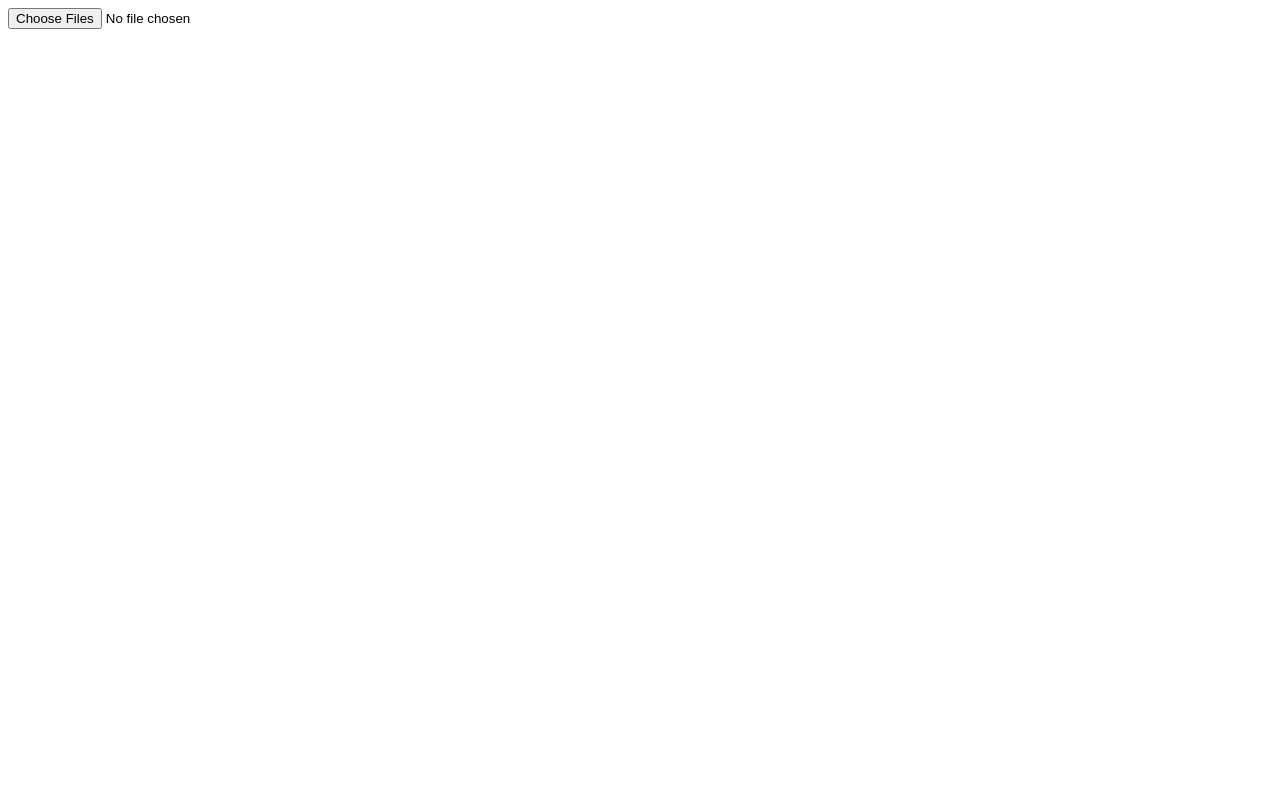
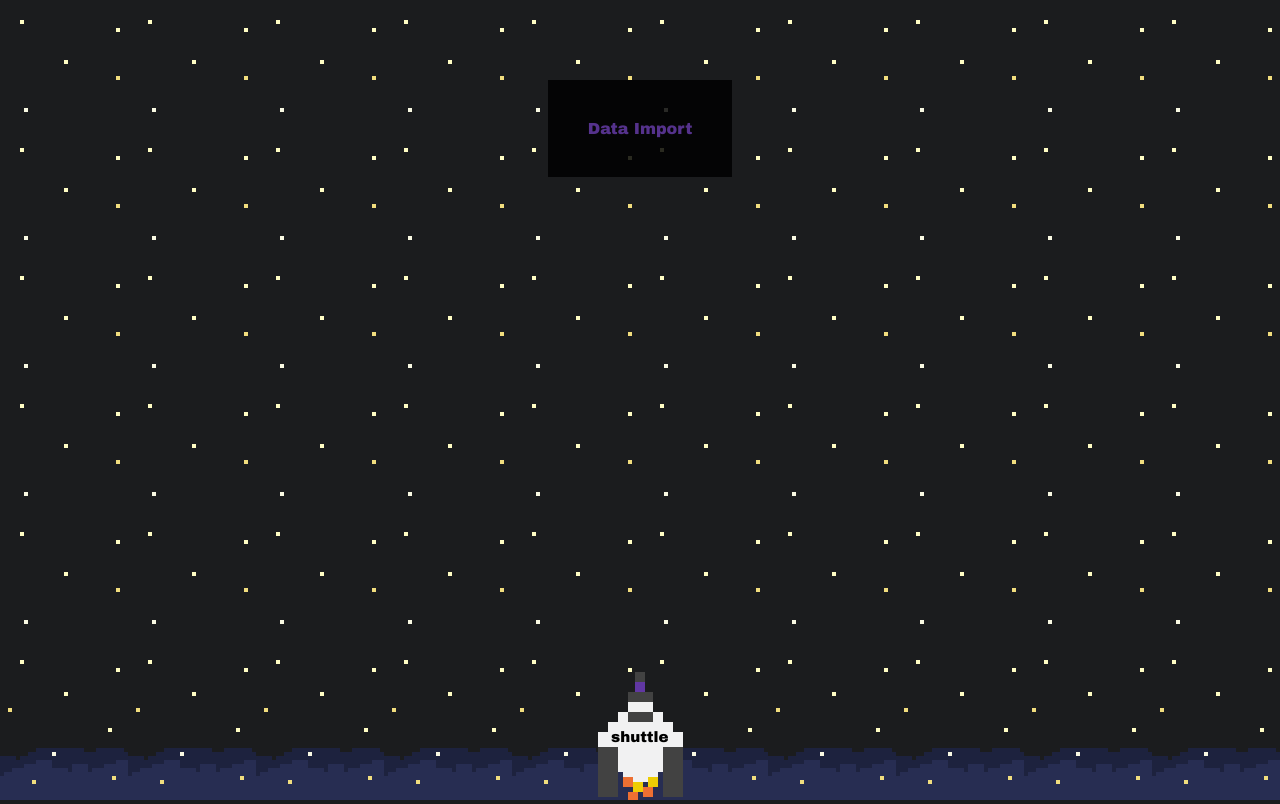
Before and after one commit to mykytapavlov/shuttle, a plain HTML site: page data-import-services/static/index.html in a window 1280 px wide. Drawn offline with Linux system fonts and the light colour scheme.

Commit message:
#5: Creates CSS for the client (#9)

```diff
--- a/data-import-services/static/index.html
+++ b/data-import-services/static/index.html
@@ -2,10 +2,45 @@
 <html>
     <title>Shuttle</title>
     <head>
-        <link rel="stylesheet" href="styles/styles.css"/>
+        <link rel="stylesheet" href="./styles/styles.css"/>
         <script async src="./javascript/index.js"></script>
     </head>
     <body>
-        <input type="file" id="file-selector" accept=".csv" multiple>
+        <div class="wrapper">
+            <div class="container">
+                <div id="content">
+                    <label for="file-selector" id="file-selector-label">
+                        Data Import
+                    </label>
+                    <input type="file" id="file-selector" accept=".csv" multiple>
+                </div>
+            </div>
+        </div>
+        <div class="footer">
+            <svg width="120" height="128">
+                <rect x="55" y="0" width="10" height="10" style="fill:#424242;stroke:6137A3;stroke-width:0.3;"/>
+                <rect x="55" y="10" width="10" height="10" style="fill:#6137A3;stroke:6137A3;stroke-width:0.3;"/>
+                <rect x="48" y="20" width="25" height="10" style="fill:#424242;stroke:6137A3;stroke-width:0.3;"/>
+                <rect x="48" y="30" width="25" height="10" style="fill:#F1F1F2;stroke:F1F1F2;stroke-width:0.3;"/>
+                <rect x="38" y="40" width="45" height="10" style="fill:#F1F1F2;stroke:F1F1F2;stroke-width:0.3;"/>
+                <rect x="48" y="40" width="25" height="10" style="fill:#424242;stroke:6137A3;stroke-width:0.3;"/>
+                <rect x="28" y="50" width="65" height="10" style="fill:#F1F1F2;stroke:F1F1F2;stroke-width:0.3;"/>
+                <rect x="18" y="60" width="85" height="10" style="fill:#F1F1F2;stroke:F1F1F2;stroke-width:0.3;"/>
+                <g>
+                    <rect x="18" y="70" width="85" height="10" style="fill:#F1F1F2;stroke:F1F1F2;stroke-width:0.3;"/>
+                    <text x="31" y="70" font-family="Arial black" font-size="15" fill="#000000">shuttle</text>
+                </g>
+                <rect x="28" y="80" width="65" height="10" style="fill:#F1F1F2;stroke:F1F1F2;stroke-width:0.3;"/>
+                <rect x="28" y="90" width="65" height="10" style="fill:#F1F1F2;stroke:F1F1F2;stroke-width:0.3;"/>
+                <rect x="43" y="100" width="35" height="10" style="fill:#F1F1F2;stroke:F1F1F2;stroke-width:0.3;"/>
+                <rect x="18" y="75" width="20" height="50" style="fill:#424242;stroke:424242;stroke-width:0.3;"/>
+                <rect x="83" y="75" width="20" height="50" style="fill:#424242;stroke:424242;stroke-width:0.3;"/>
+                <rect x="43" y="105" width="10" height="10" style="fill:#ED6F33;stroke:ED6F33;stroke-width:0.3;"/>
+                <rect x="53" y="110" width="10" height="10" style="fill:#EDCD04;stroke:EDCD04;stroke-width:0.3;"/>
+                <rect x="63" y="115" width="10" height="10" style="fill:#ED6F33;stroke:ED6F33;stroke-width:0.3;"/>
+                <rect x="68" y="105" width="10" height="10" style="fill:#EDCD04;stroke:EDCD04;stroke-width:0.3;"/>
+                <rect x="48" y="120" width="10" height="10" style="fill:#ED6F33;stroke:EDCD04;stroke-width:0.3;"/>
+            </svg>
+        </div>
     </body>
 </html>
--- a/data-import-services/static/styles/styles.css
+++ b/data-import-services/static/styles/styles.css
@@ -0,0 +1,38 @@
+body{
+    margin: 0px;
+    background-image: url("../images/background.png");
+}
+
+#content {
+    width: 100%;
+    height: calc(100vh - 128px);;
+    text-align: center;
+}
+
+input[type="file"] {
+    display: none;
+}
+
+#file-selector-label{
+    display: inline-block;
+    cursor: pointer;
+    margin-top: 10vh;
+    opacity: 0.83;
+    padding: 5vh;
+    font-family: "Arial black";
+    font-size: "15";
+    background-color: black;
+    color: #6137A3;
+}
+
+#file-selector-label:hover{
+    background-color: #6137A3;
+    color: black;
+}
+
+.footer{
+    background-image: url("../images/footer-background.png");
+    background-repeat: repeat-x;
+    height: 128px;
+    text-align: center;
+}
```
Also changed, not shown: data-import-services/static/images/background.png (added), data-import-services/static/images/footer-background.png (added).
